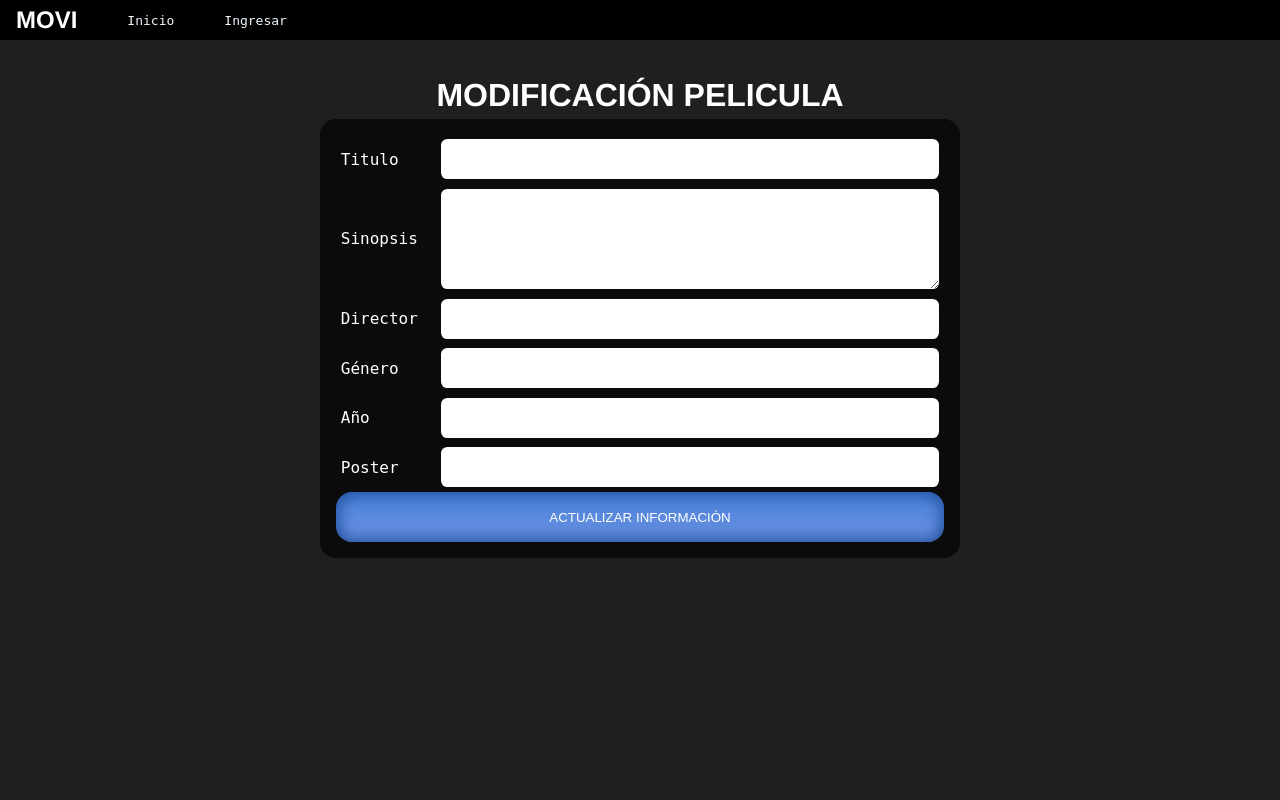
After one commit to camiloCanclini/proyecto-programacionII-Canclini-Antunez, a Flask app: template core/templates/users/edit_movie.html in a window 1280 px wide. The commit adds this page. Run offline with Flask 2, Linux system fonts and the light colour scheme; the template is opened without the code that fills it, so the values that code supplies are empty; some libraries are stand-ins or nearby versions.

Commit message:
Edit Movie Feature Added | Fixing Bugs

```diff
--- /dev/null
+++ b/core/static/css/edit_movie.css
@@ -0,0 +1,64 @@
+main{
+    display: flex;
+    flex-direction: column;
+    justify-items: center;
+    align-items: center;
+    padding: 2rem;
+}
+form{
+    background-color: rgb(11, 11, 11);
+    display: flex;
+    flex-direction: column;
+    border-radius: 1rem;
+    padding: 1rem;
+    width: 80vh;
+    max-height: 80vh;
+}
+form > div{
+    display: flex;
+    align-content: center;
+    min-height: 2rem;
+    margin: .3rem;
+}
+form > div > label {
+    color: #FFF;
+    min-width: 100px;
+    flex-basis: 0;
+    flex-grow: 1;
+    display: flex;
+    align-items: center;
+    font-family: monospace;
+    font-size: 1rem;
+}
+form > div > input, form > div > textarea {
+    border: none;
+    border-radius: .4rem;
+    flex-basis: 0;
+    min-width: 400px;
+    min-height: 40px;
+    flex-grow: 5;
+    font-size: 1rem;
+    font-family: monospace;
+    padding: 0 1rem;
+}
+form > div > textarea{
+    padding: .3rem 1rem;
+    height: 100px;
+    max-height: 200px;
+    display: flex;
+    align-items: start;
+}
+form > input[type="submit"]{
+    border: none;
+    border-radius: 1rem;
+    height: 50px;
+    box-shadow: inset 0px 0px 15px 3px #20509e;
+    background: linear-gradient(to bottom, #4b82db 5%, #6b92e0 100%);
+    background-color: #4b82db;
+    color: #ffffff;
+    cursor: pointer;
+}
+form > input[type="submit"]:hover{
+    background: linear-gradient(to bottom, #6b92e0 5%, #4b82db 100%);
+    background-color: #6b92e0;
+}
--- a/core/static/css/general.css
+++ b/core/static/css/general.css
@@ -211,6 +211,14 @@ main {
     align-items: center;
     margin-bottom: 20px;
     overflow: auto;
+    color: #fff;
+    font-size: 3rem;
+    font-family: monospace;
+}
+.no-comments{
+    display: flex;
+    align-items: center;
+    justify-content: center;
 }
 .comment {
     font-family: monospace;
--- /dev/null
+++ b/core/templates/users/edit_movie.html
@@ -0,0 +1,55 @@
+<!DOCTYPE html>
+<html lang="es">
+    <head>
+        <meta charset="utf-8">
+        <meta name="viewport" content="width=device-width, initial-scale=1">
+        <link rel="stylesheet" href="{{ url_for('static', filename='css/general.css') }}">
+        <link rel="stylesheet" href="{{ url_for('static', filename='css/user_logged.css') }}">
+        <link rel="stylesheet" href="{{ url_for('static', filename='css/edit_movie.css') }}">
+        <script src="https://kit.fontawesome.com/8dd1321ced.js" crossorigin="anonymous"></script>
+        <title>Pagina</title>
+    </head>
+    <body>
+        <header>
+            <nav class="navbar">
+                <ul class="navbar_ul">
+                    <li><h1>MOVI</h1></li>
+                    <li><a href="./">Inicio</a></li>
+                    <li><a href="/login">Ingresar</a></li>
+                </ul>
+            </nav>
+        </header>
+        {% include 'components/header.html' %}
+        <main>
+            <h1 class="titles">MODIFICACIÓN PELICULA</h1>
+        <form action="update_movie?Id={{ infoMovie['Id'] }}" method="POST" id="form">
+            <span name="id" value="{{ infoMovie['Id'] }}"></span>
+            <div>
+                <label>Titulo</label>
+                <input id="titulo" name="Title" type="text" value="{{ infoMovie['Title'] }}">
+            </div>
+            <div>
+                <label>Sinopsis</label>
+                <textarea id="plot" name="Plot" type="text" value="">{{ infoMovie['Plot'] }}</textarea>
+            </div>
+            <div>
+                <label>Director</label>
+                <input id="director" name="Director" type="text" value="{{ infoMovie['Director'] }}">
+            </div>
+            <div>
+                <label>Género</label>
+                <input id="genero" name="Genre" type="text" value="{{ infoMovie['Genre'] }}">
+            </div>
+            <div>
+                <label>Año</label>
+                <input id="año" name="Year" type="text" value="{{ infoMovie['Year'] }}">
+            </div>
+            <div>
+                <label>Poster</label>
+                <input id="poster" name="Poster" type="text" value="{{ infoMovie['Poster'] }}">
+            </div>
+            <input type="submit" name="actualizar" value="ACTUALIZAR INFORMACIÓN">
+        </form>
+        </main>
+    </body>
+</html>
```
Also changed, not shown: core/functions.py (+33 -23 lines), core/static/js/print_movies.js (+24 -4 lines), core/views.py (+17 -2 lines), database/peliculas.json (+15 -5 lines).
